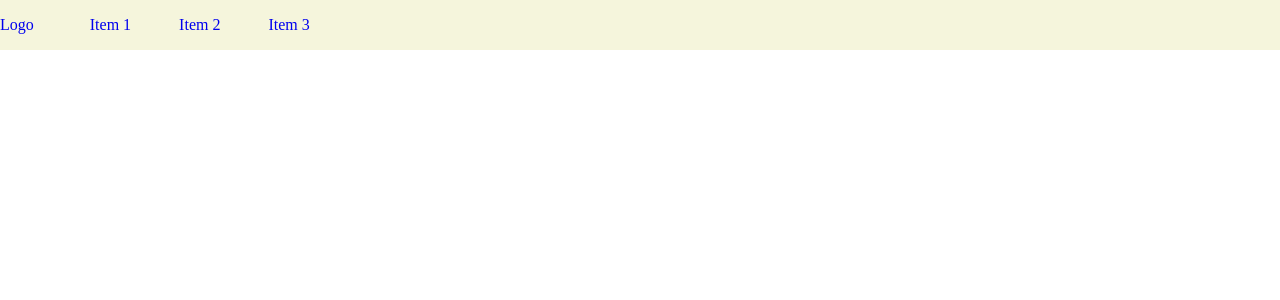
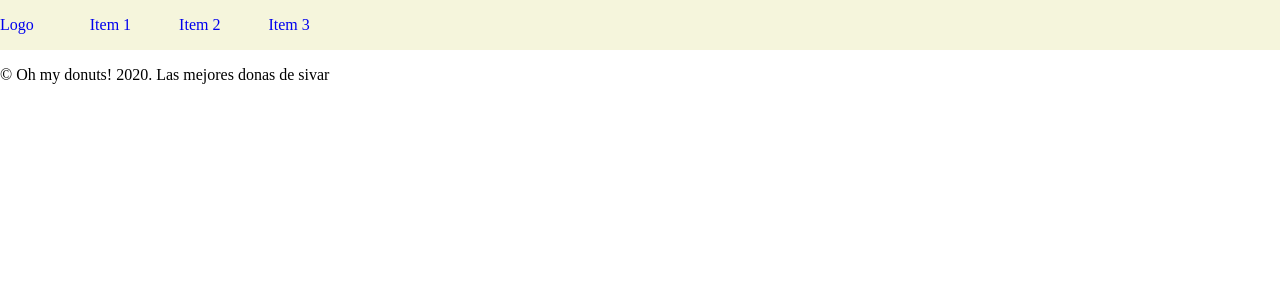
Before and after one commit to dimariabovol/donuts-store, an Angular app: page / in a window 1280 px wide. Shown: the top 300 px of the page. Built offline with nearby package versions, Linux system fonts and the light colour scheme.

Commit message:
Add footer component

```diff
--- /dev/null
+++ b/src/app/donuts/components/footer/footer.component.html
@@ -0,0 +1 @@
+<p>&copy; Oh my donuts! 2020. Las mejores donas de sivar</p>
--- /dev/null
+++ b/src/app/donuts/components/footer/footer.component.ts
@@ -0,0 +1,12 @@
+import { Component, OnInit } from '@angular/core';
+
+@Component({
+  selector: 'donuts-footer',
+  templateUrl: './footer.component.html',
+  styleUrls: ['./footer.component.scss'],
+})
+export class FooterComponent implements OnInit {
+  constructor() {}
+
+  ngOnInit(): void {}
+}
--- a/src/app/donuts/donuts.component.html
+++ b/src/app/donuts/donuts.component.html
@@ -1 +1,2 @@
 <donuts-header></donuts-header>
+<donuts-footer></donuts-footer>
--- a/src/app/donuts/donuts.module.ts
+++ b/src/app/donuts/donuts.module.ts
@@ -3,10 +3,11 @@ import { BrowserModule } from '@angular/platform-browser';
 
 import { DonutsRoutingModule } from './donuts-routing.module';
 import { DonutsComponent } from './donuts.component';
+import { FooterComponent } from './components/footer/footer.component';
 import { HeaderComponent } from './components/header/header.component';
 
 @NgModule({
-  declarations: [DonutsComponent, HeaderComponent],
+  declarations: [DonutsComponent, FooterComponent, HeaderComponent],
   imports: [BrowserModule, DonutsRoutingModule],
   providers: [],
   bootstrap: [DonutsComponent],
```
Also changed, not shown: src/app/donuts/components/footer/footer.component.scss (added), 1 other file (tests, documents, lock files or other folders).
